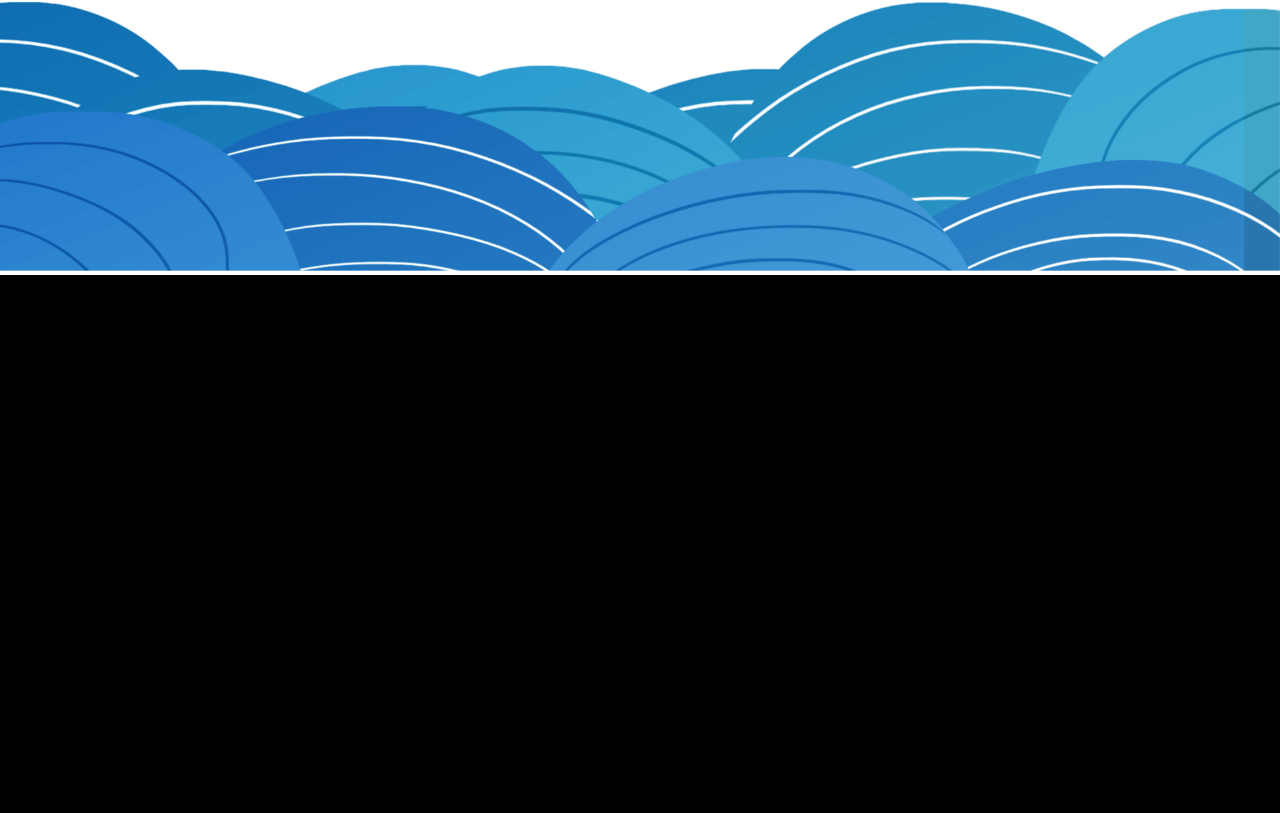
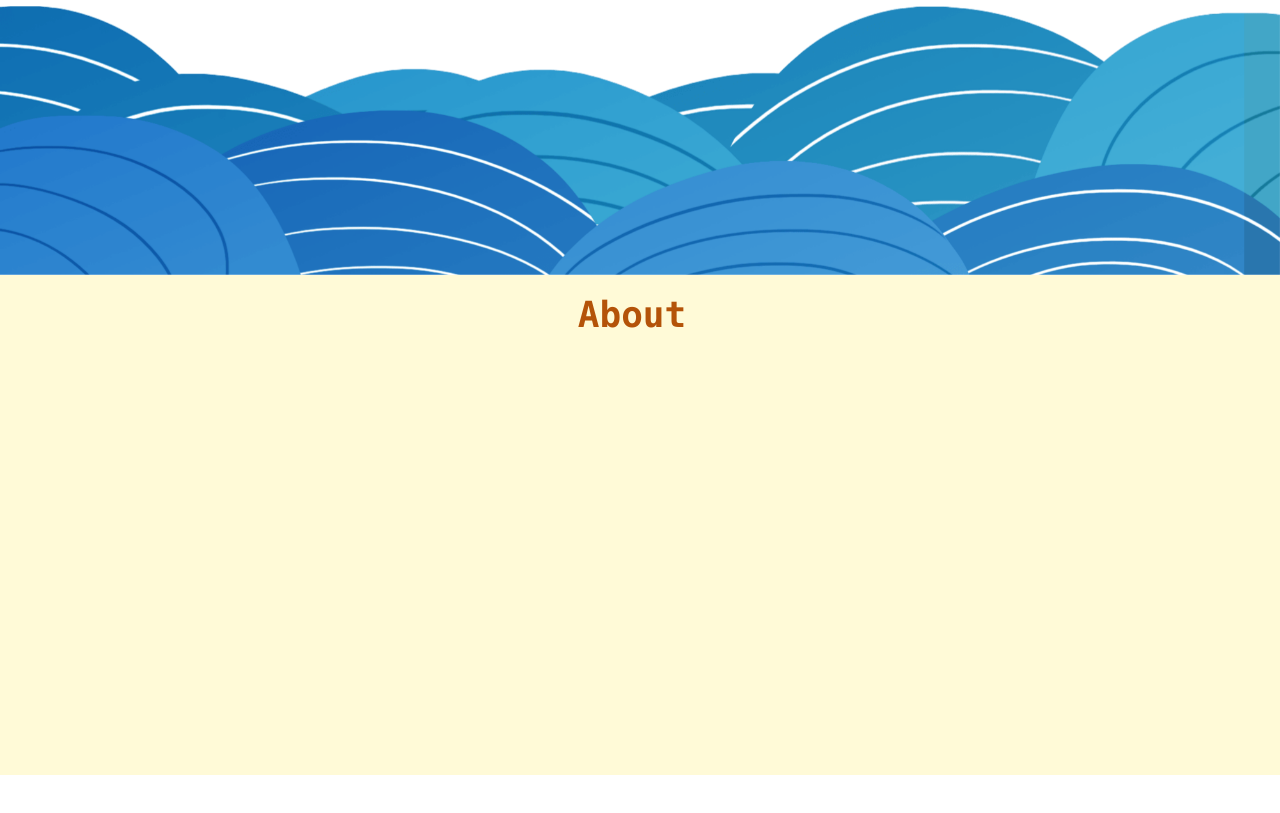
Before and after one commit to Batty-sk/Portfolio, a Next.js app: page / in a window 1280 px wide. Shown: the part 525-1338 px from the top of the page. After the commit the page ends 1300 px from the top, so only its background shows below. Built offline with nearby package versions, Linux system fonts and the light colour scheme.

Commit message:
entereing about section

```diff
--- a/src/components/About.jsx
+++ b/src/components/About.jsx
@@ -1,9 +1,39 @@
-import React from 'react'
+import React, { useEffect } from 'react'
+import gsap from 'gsap'
+import { ScrollTrigger } from 'gsap/ScrollTrigger';
 
 const About = () => {
+    if(!gsap)
+        return
+    gsap.registerPlugin(ScrollTrigger);
+
+    useEffect(()=>{
+        gsap.fromTo('.about-title',{
+            y:100,
+            ease:'back'
+        },{y:0,
+            opacity:1,
+            duration:2,
+            ease:'back',
+            scrollTrigger:{
+                trigger:'#about', //trigger the animation when about container is visible.
+            }
+        })
+    },[])
   return (
-    <section className='h-[2000px] w-full bg-black'>
-            About us
+    <section className='h-[500px] w-full text-black flex justify-center  bg-[#fffad7]' id='about'>
+            <div className='about-title p-5 opacity-0'>
+                <h1 className='text-amber-700 font-bold font-mono text-4xl'>About</h1>
+            </div>
+
+            <div className='content-container flex justify-center gap-2'>
+                    <div className='about-photo'>
+
+
+                    </div>
+                    <div className='about-skills'></div>
+                    <div className='about-details'></div>
+            </div>
 
     </section>
   )
--- a/src/components/Hero.jsx
+++ b/src/components/Hero.jsx
@@ -52,7 +52,7 @@ const Hero = () => {
         <Image src={sun} height={152} width={152} id='sun' priority className='sun' alt='sun' />
       </div>
 
-      <div className='text-container'>
+      <div className='text-container opacity-0'>
         <h1 className='text-7xl font-bold font-mono first-letter:text-blue-500 text-black'>HI,
               <span className={`${DS_font.className} text-3xl text-black font-extralight`}> Iam</span>
         </h1>
```
